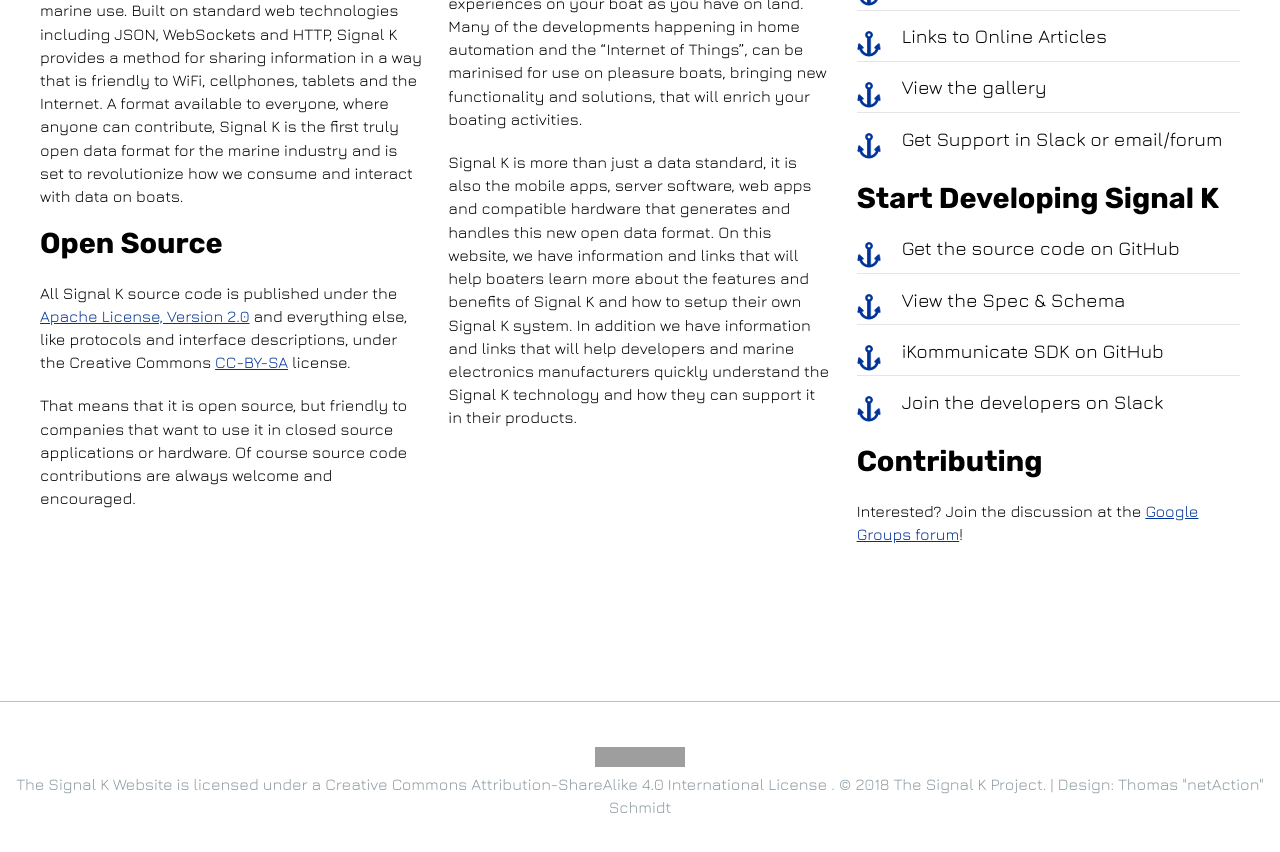
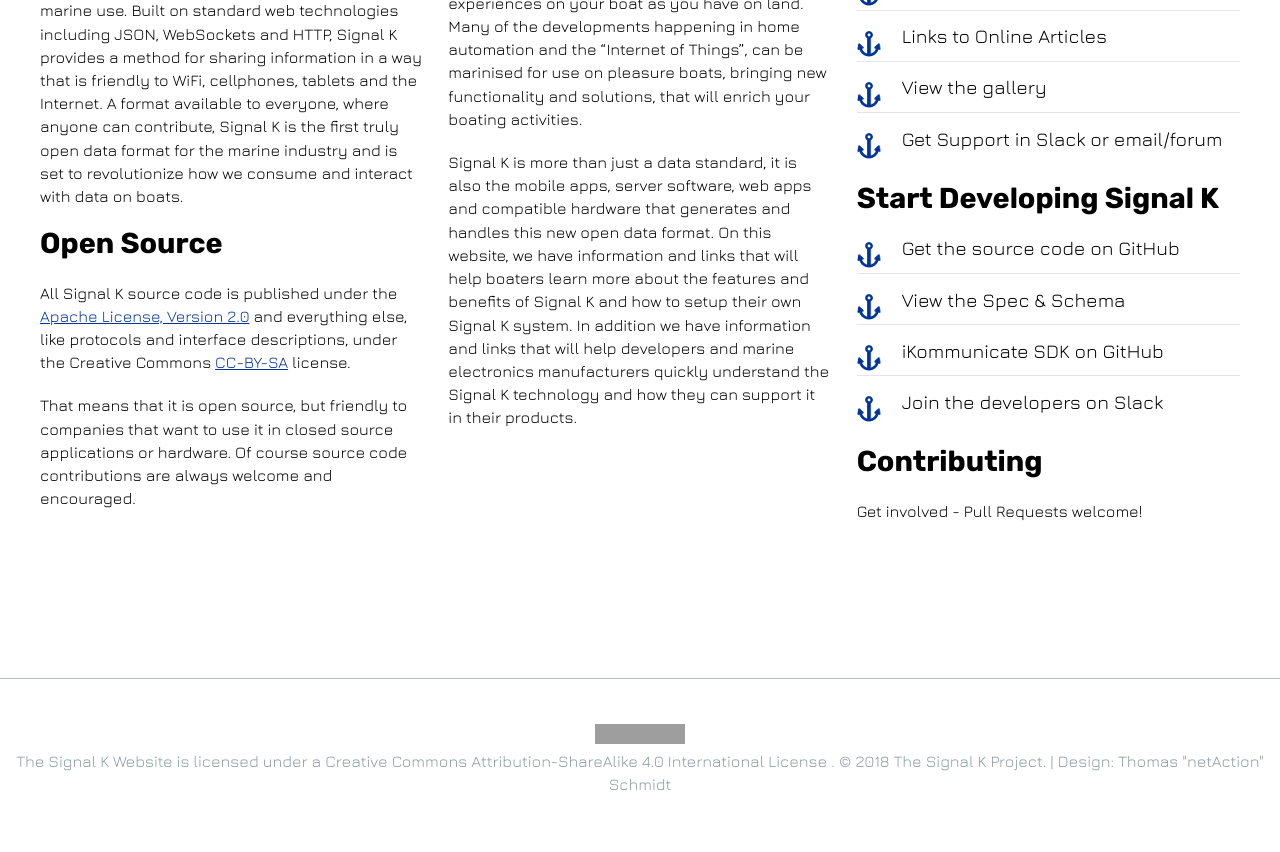
Before and after one commit to SignalK/signalk.github.io, a Jekyll site: the page built from index.html, in a window 1280 px wide and 900 px high, scrolled down 606 px. Shown: the top 852 px of the window. Built offline with Jekyll 4.4.1, drawn with Linux system fonts in a browser that asks for light colours; nearby versions of some CDN libraries; grey boxes are pictures that could not be loaded.

Commit message:
Remvove GGroup from Contributing
Not really the channel we want potential contributors to use.

```diff
--- a/index.html
+++ b/index.html
@@ -69,9 +69,6 @@
       <li><a href="http://slack-invite.signalk.org/">Join the developers on Slack</a></li>
     </ul>
     <h2>Contributing</h2>
-    <p>
-      Interested? Join the discussion at the
-      <a href="https://groups.google.com/forum/#!forum/signalk">Google Groups forum</a>!
-    </p>
+    <p>Get involved - Pull Requests welcome!</p>
   </div>
 </div>
```
